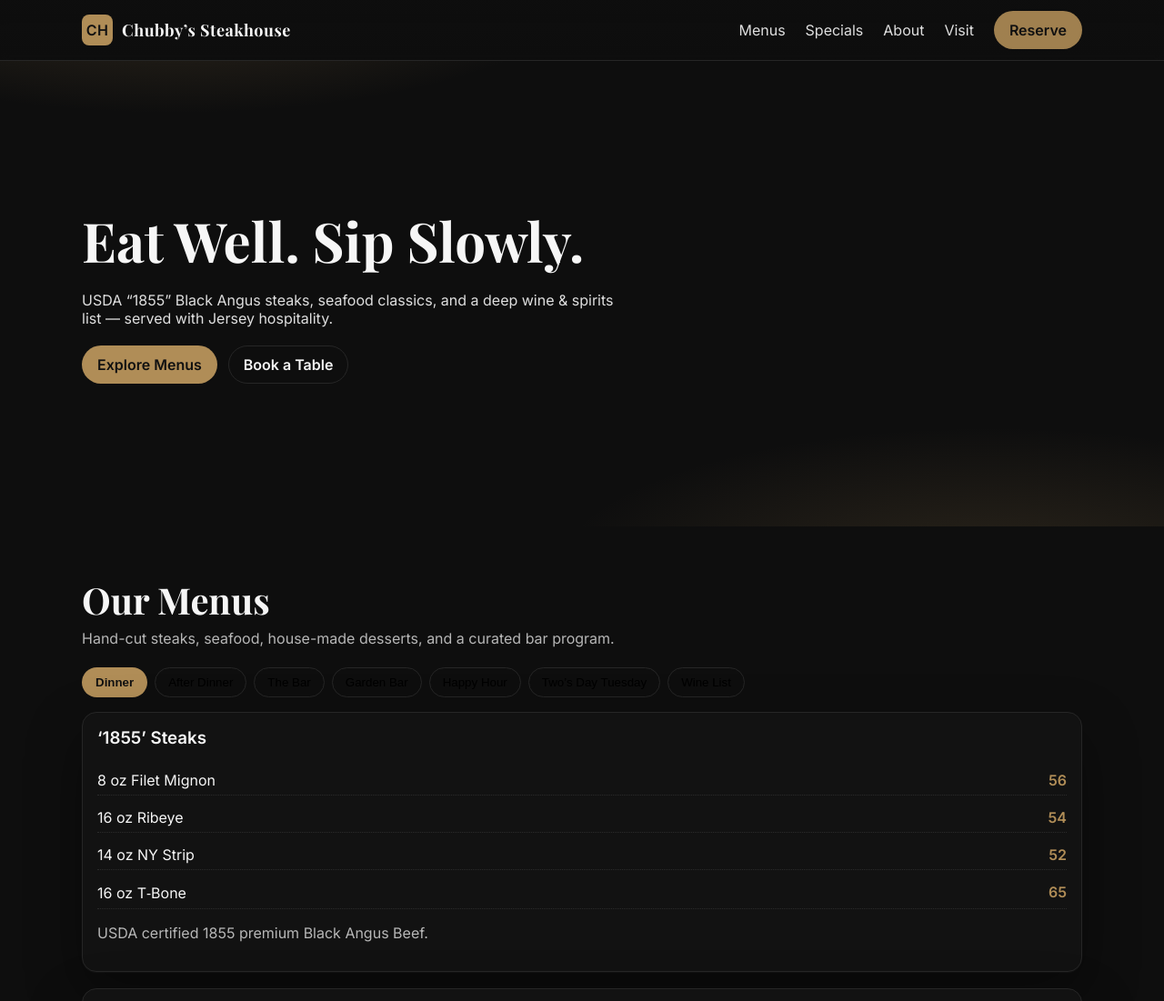
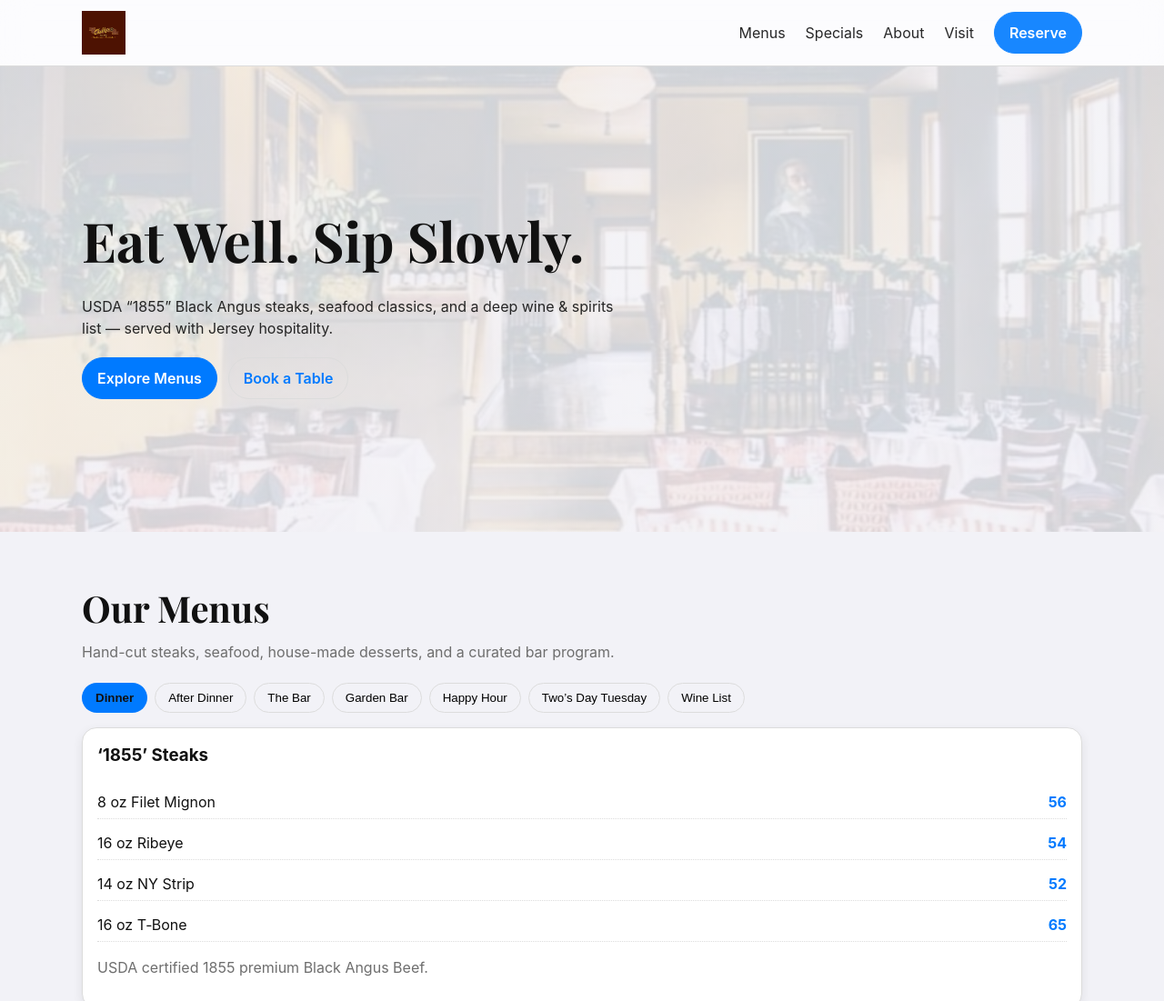
Before and after one commit to maulik-tech/Chubbys-Steakhouse, a plain HTML site: page index.html in a window 1280 px wide. Shown: the top 1101 px of the page at 91% size. Drawn offline with nearby package versions, Linux system fonts and the light colour scheme.

Commit message:
New Media Assests Added

```diff
--- a/assets/css/styles.css
+++ b/assets/css/styles.css
@@ -1,48 +1,63 @@
 /* Chubby’s Steakhouse — styles */
+/* Updated to macOS-inspired light theme with blue accent */
 :root{
-  --bg:#0e0e0e;
-  --bg-alt:#161616;
-  --text:#f6f6f6;
-  --muted:#b7b7b7;
-  --accent:#b08d57; /* warm gold */
-  --card:#121212;
-  --border:#262626;
+  /* page backgrounds */
+  --bg:#f2f2f7;
+  --bg-alt:#ffffff;
+  /* text colors */
+  --text:#111111;
+  --muted:#6e6e6e;
+  /* accent color inspired by macOS blue */
+  --accent:#007aff;
+  /* card background and border */
+  --card:#ffffff;
+  --border:#dcdcdc;
 }
 
 *{box-sizing:border-box}
-html,body{margin:0;padding:0;color:var(--text);background:var(--bg);font-family:Inter,system-ui,-apple-system,Segoe UI,Roboto,Arial,sans-serif}
+html,body{margin:0;padding:0;color:var(--text);background:var(--bg);font-family:-apple-system,BlinkMacSystemFont,Inter,system-ui,Segoe UI,Roboto,Arial,sans-serif;line-height:1.5}
 img{max-width:100%;display:block}
 a{color:inherit;text-decoration:none}
 .container{width:min(1100px,92%);margin-inline:auto}
 
+/* Header uses a translucent white background reminiscent of macOS menu bars */
 .site-header{
   position:sticky;top:0;z-index:50;
-  background:linear-gradient(180deg, rgba(14,14,14,.98), rgba(14,14,14,.85));
+  background:rgba(255,255,255,0.72);
   border-bottom:1px solid var(--border);
-  backdrop-filter:saturate(140%) blur(6px);
+  backdrop-filter:saturate(180%) blur(16px);
+  color:var(--text);
 }
 .nav-wrap{display:flex;align-items:center;justify-content:space-between;padding:12px 0}
 .brand{display:flex;align-items:center;gap:10px;font-weight:700;letter-spacing:.5px}
-.brand .brand-mark{display:inline-grid;place-items:center;width:34px;height:34px;border-radius:8px;background:var(--accent);color:#111;font-weight:800}
-.brand-text{font-family:"Playfair Display",serif;font-size:18px}
+/* Remove brand mark styling; logo will be inserted via img */
+.brand .brand-mark{display:none}
+.brand-text{font-family:"Playfair Display",serif;font-size:18px;color:var(--text)}
 .nav{display:flex;gap:22px;align-items:center}
 .nav a{opacity:.9}
 .nav a:hover{opacity:1}
 .nav-toggle{display:none;background:none;border:none;color:var(--text);font-size:26px}
 
-.btn{display:inline-flex;align-items:center;justify-content:center;gap:8px;padding:10px 16px;border-radius:999px;border:1px solid var(--border);transition:all .15s ease;font-weight:600}
-.btn-primary{background:var(--accent);color:#111;border-color:transparent}
-.btn-primary:hover{transform:translateY(-1px)}
-.btn-ghost{background:transparent;color:var(--text)}
+.btn{display:inline-flex;align-items:center;justify-content:center;gap:8px;padding:10px 16px;border-radius:999px;border:1px solid var(--border);transition:all .15s ease;font-weight:600;cursor:pointer}
+/* Primary button uses the accent color with dark text */
+.btn-primary{background:var(--accent);color:#ffffff;border-color:var(--accent)}
+.btn-primary:hover{transform:translateY(-1px);filter:brightness(0.95)}
+/* Ghost button has subtle hover effect */
+.btn-ghost{background:transparent;color:var(--accent)}
+.btn-ghost:hover{background:rgba(0,122,255,0.1)}
 .btn-row{display:flex;gap:10px;flex-wrap:wrap;margin-top:10px}
 
 .hero{
+  position:relative;
   min-height:64svh;display:grid;align-items:center;
+  color:var(--text);
   background:
-    radial-gradient(1200px 400px at 15% -20%, rgba(176,141,87,.25), transparent 40%),
-    radial-gradient(1200px 400px at 85% 110%, rgba(176,141,87,.18), transparent 40%);
+    linear-gradient(rgba(242,242,247,0.85), rgba(242,242,247,0.85)),
+    url('/assets/interior1.jpg');
+  background-size:cover;
+  background-position:center;
 }
-.hero-inner{padding:64px 0}
+.hero-inner{padding:64px 0;position:relative;z-index:1}
 .hero h1{font-family:"Playfair Display",serif;font-size:clamp(36px,5vw,60px);margin:0 0 12px}
 .hero p{max-width:60ch;opacity:.9}
 .hero-cta{margin-top:20px;display:flex;gap:12px;flex-wrap:wrap}
@@ -57,15 +72,17 @@ a{color:inherit;text-decoration:none}
 @media (max-width:880px){.grid-2{grid-template-columns:1fr}}
 
 .card{
-  background:var(--card);border:1px solid var(--border);
-  border-radius:16px;padding:16px 16px;
-  box-shadow:0 1px 0 rgba(255,255,255,.03), 0 24px 60px rgba(0,0,0,.35);
+  background:var(--card);
+  border:1px solid var(--border);
+  border-radius:16px;
+  padding:16px 16px;
+  box-shadow:0 4px 12px rgba(0,0,0,0.08);
 }
 .card h3{margin-top:0}
 .card.pdf .btn{margin-top:6px}
 
 .menu-list{list-style:none;margin:0;padding:0;display:grid;gap:8px}
-.menu-list li{display:flex;justify-content:space-between;gap:12px;border-bottom:1px dotted #2b2b2b;padding:6px 0}
+.menu-list li{display:flex;justify-content:space-between;gap:12px;border-bottom:1px dotted var(--border);padding:6px 0}
 .menu-list .price{color:var(--accent);font-weight:700}
 
 .muted{color:var(--muted)}
@@ -79,14 +96,35 @@ a{color:inherit;text-decoration:none}
 .tab-panels .tab-panel.is-active{display:block}
 
 .form label{display:grid;gap:6px;margin-bottom:12px}
-.form input,.form textarea{background:#0a0a0a;border:1px solid var(--border);border-radius:12px;padding:10px 12px;color:var(--text)}
-.form input:focus,.form textarea:focus{outline:2px solid var(--accent);outline-offset:2px}
+.form input,.form textarea{
+  background:var(--bg);
+  border:1px solid var(--border);
+  border-radius:12px;
+  padding:10px 12px;
+  color:var(--text);
+}
+.form input:focus,.form textarea:focus{
+  outline:2px solid var(--accent);
+  outline-offset:2px;
+}
 
-.map-embed iframe{width:100%;height:320px;border:0;border-radius:12px}
+.map-embed iframe{width:100%;height:320px;border:0;border-radius:12px;filter:grayscale(20%)}
 
-.site-footer{border-top:1px solid var(--border);padding:24px 0;background:linear-gradient(0deg, rgba(14,14,14,.98), rgba(14,14,14,.85))}
+.site-footer{
+  border-top:1px solid var(--border);
+  padding:24px 0;
+  background:rgba(255,255,255,0.72);
+  backdrop-filter:saturate(180%) blur(16px);
+  color:var(--text);
+}
 .footer-grid{display:flex;justify-content:space-between;align-items:center;gap:16px;flex-wrap:wrap}
 .brand-footer{margin-bottom:6px}
+
+/* Three-column grid for gallery */
+.grid-3{grid-template-columns:repeat(3,minmax(0,1fr))}
+@media (max-width:880px){.grid-3{grid-template-columns:1fr}}
+/* Gallery images take full width of card and maintain aspect ratio */
+.gallery-img{width:100%;height:100%;max-height:260px;object-fit:cover;border-radius:12px}
 
 @media (max-width:860px){
   .nav{display:none;position:absolute;inset:60px 12px auto 12px;background:var(--bg-alt);border:1px solid var(--border);border-radius:14px;padding:12px;flex-direction:column}
--- a/index.html
+++ b/index.html
@@ -18,8 +18,8 @@
   <header class="site-header">
     <div class="container nav-wrap">
       <a class="brand" href="#home" aria-label="Chubby’s Steakhouse">
-        <span class="brand-mark">CH</span>
-        <span class="brand-text">Chubby’s Steakhouse</span>
+        <!-- Updated to use new logo image -->
+        <img src="/assets/chubbys-steakhouse-logo.jpg" alt="Chubby’s Steakhouse logo" style="height:48px;object-fit:contain" />
       </a>
       <nav id="site-nav" class="nav">
         <a href="#menus">Menus</a>
@@ -343,6 +343,19 @@
       </div>
     </section>
 
+    <!-- Gallery Section -->
+    <section id="gallery" class="section">
+      <div class="container">
+        <h2 class="section-title">Gallery</h2>
+        <p class="section-subtitle">A glimpse inside Chubby’s — where great food meets cozy vibes.</p>
+        <div class="grid grid-3">
+          <div class="card"><img src="/assets/steak.jpg" alt="Signature steak" class="gallery-img" /></div>
+          <div class="card"><img src="/assets/dining-room.jpg" alt="Dining room" class="gallery-img" /></div>
+          <div class="card"><img src="/assets/interior2.jpg" alt="Elegant interior" class="gallery-img" /></div>
+        </div>
+      </div>
+    </section>
+
     <section id="reserve" class="section alt">
       <div class="container grid grid-2">
         <div>
```
Also changed, not shown: assets/chubbys-steakhouse-logo.jpg (added), assets/dining-room.jpg (added), assets/interior1.jpg (added), assets/interior2.jpg (added), assets/steak.jpg (added).
